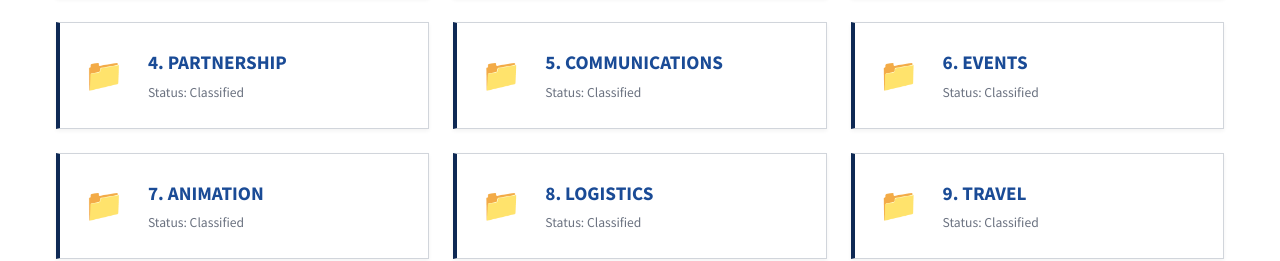
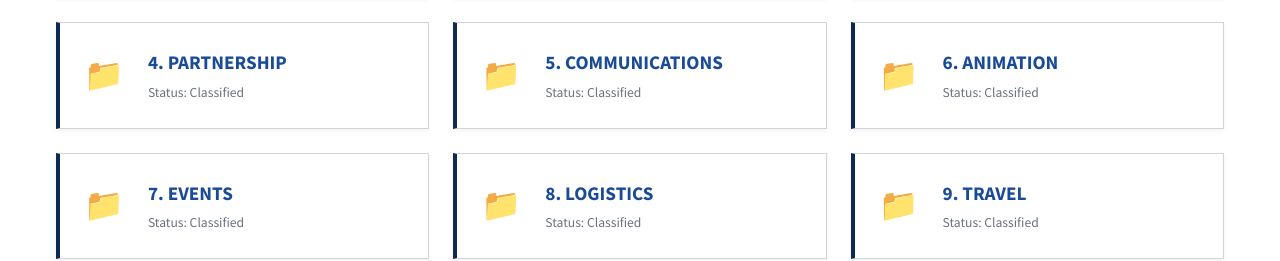
Before and after one commit to valentindegrotte672029-lab/epsci-library, a React (Vite) app: page / in a window 1280 px wide. Shown: the part 487-748 px from the top of the page. Built offline with nearby package versions, Linux system fonts and the light colour scheme.

Commit message:
Swap Animation and Events folders

```diff
--- a/src/App.jsx
+++ b/src/App.jsx
@@ -57,8 +57,18 @@ MEANING INTERPRETED [REDACTED].
 [REDACTED] : + 33 7[REDACTED] 23 [REDACTED]8 23 SUSPECT.`,
   },
   {
+    id: 'anim',
+    title: '6. Animation',
+    image: null,
+    pdfPage: 8,
+    content: `ANIM : EPSTEIN ISLAND ?
+MASSAGE METHOD OPERATIONAL
+CHAMPAIGNE BOTTLES : [REDACTED]
+SIGNAL : TOC TOC TOC`,
+  },
+  {
     id: 'event',
-    title: '6. Events',
+    title: '7. Events',
     image: null,
     pdfPage: 7,
     content: `EVENT : [REDACTED] X P-DIDDY
@@ -66,16 +76,6 @@ MEANING INTERPRETED [REDACTED].
 ONLY [REDACTED] CLOTHES AUTHORIZED
 [REDACTED] DUPONT DE LIGONNÈS SPAWNING
 OPEN EPSTEIN LIMOUSIN AT [REDACTED]`,
-  },
-  {
-    id: 'anim',
-    title: '7. Animation',
-    image: null,
-    pdfPage: 8,
-    content: `ANIM : EPSTEIN ISLAND ?
-MASSAGE METHOD OPERATIONAL
-CHAMPAIGNE BOTTLES : [REDACTED]
-SIGNAL : TOC TOC TOC`,
   },
   {
     id: 'logi',
```
